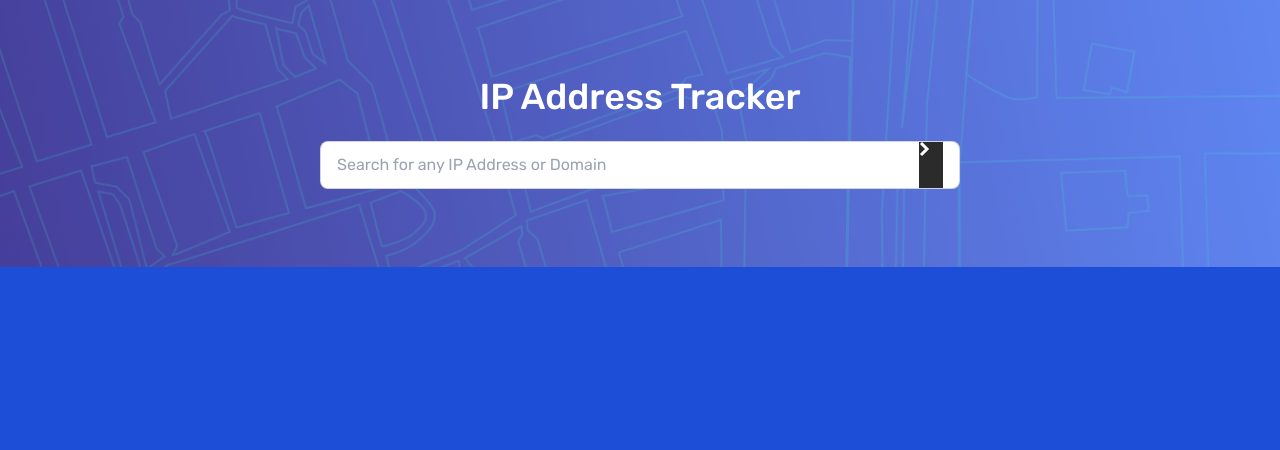
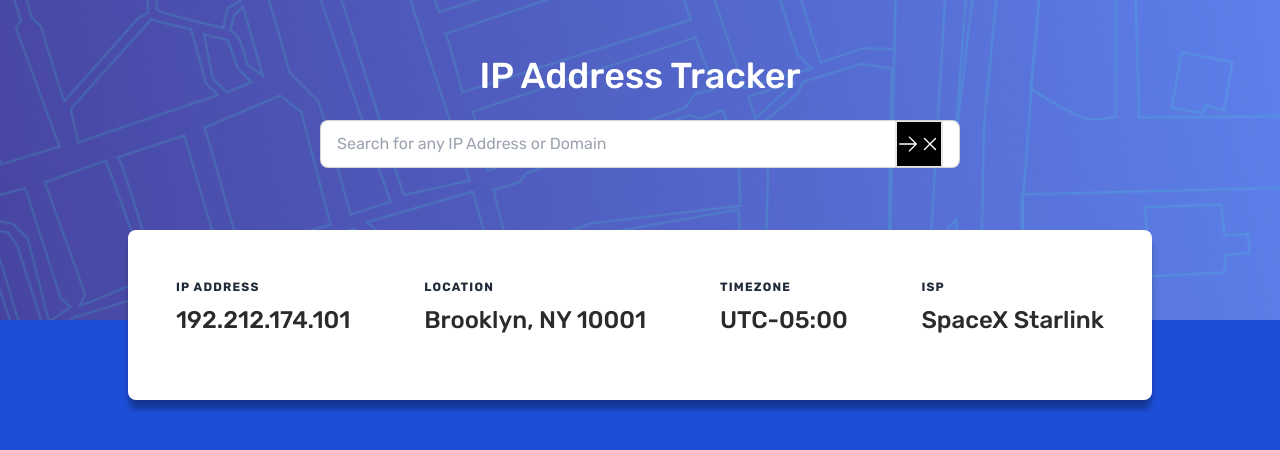
Before and after one commit to shemjay/ip-address-tracker, a React (Vite) app: page / in a window 1280 px wide. Shown: the top 450 px of the page. Built offline with nearby package versions, Linux system fonts and the light colour scheme.

Commit message:
Add IP Address results container and API Call

```diff
--- a/package.json
+++ b/package.json
@@ -10,6 +10,7 @@
     "preview": "vite preview"
   },
   "dependencies": {
+    "@heroicons/react": "^2.2.0",
     "@svgr/rollup": "^8.1.0",
     "axios": "^1.7.9",
     "daisyui": "^4.12.23",
--- a/src/App.jsx
+++ b/src/App.jsx
@@ -2,6 +2,9 @@ import React from 'react'
 import Map from './Components/Map'
 import Tracker from './Components/Tracker'
 import './App.css'
+
+// IP Geolocation API by IPify: https://geo.ipify.org/
+// LeafletJS: https://leafletjs.com/
 
 function App() {
 
--- a/src/Components/Tracker.jsx
+++ b/src/Components/Tracker.jsx
@@ -1,22 +1,98 @@
-import React from "react";
-import { ReactComponent as IconArrow } from "../../images/icon-arrow.svg";
+import React, { useState } from "react";
+import { XMarkIcon } from "@heroicons/react/24/solid";
+import { ArrowRightIcon } from "@heroicons/react/24/solid";
+import axios from "axios";
 
 const Tracker = () => {
+  const [ipAddress, setIpAddress] = useState("");
+  const [ipError, setIpError] = useState(null);
+
+  const handleSubmit = (e) => {
+    e.preventDefault();
+    if (ipAddress.trim() === "") {
+      console.log("Please enter a valid IP Address");
+      return;
+    } else {
+      fetchIPAddress();
+    }
+  };
+
+  const fetchIPAddress = async () => {
+    try {
+      const response = await fetch(
+        `https://geo.ipify.org/api/v2/country?apiKey=at_UGACLWcsZmDiEdv4lr633DaWMFHB6&ipAddress=${ipAddress}`
+      );
+      if (!response.ok) {
+        throw new Error("Network response was not ok");
+      }
+      const data = await response.json();
+      console.log(data);
+      setIpAddress(data.ip);
+      return data;
+    } catch (error) {
+      setIpError(error);
+      console.log("Error fetching first API", error);
+    }
+  };
+
+  const handleInputChange = (e) => {
+    setIpAddress(e.target.value);
+    console.log(ipAddress);
+  };
+
+  const handleClear = () => {
+    setIpAddress("");
+  };
+
   return (
-    <div className="h-2/4 w-full bg-[url('../../images/pattern-bg-desktop.png')] bg-cover bg-center relative flex items-center justify-center">
+    <div className="h-2/3 w-full bg-[url('../../images/pattern-bg-desktop.png')] bg-cover bg-center relative flex items-center justify-center">
       {/* IP Address Input */}
-      <div className="flex items-center flex-col gap-6 font-regular text-VeryDarkGray w-1/2 ">
+      <div className="flex items-center flex-col gap-6 font-regular text-VeryDarkGray w-1/2 mb-24">
         <h1 className="text-white text-4xl font-Rubik">IP Address Tracker</h1>
-        <label className="input input-bordered flex items-center bg-white gap-2 w-full font-light">
+        <label className="input input-bordered flex items-center bg-white gap-2 w-full font-light overflow-hidden">
           <input
             type="text"
             className="grow"
             placeholder="Search for any IP Address or Domain"
+            value={ipAddress}
+            onChange={(e) => handleInputChange(e)}
           />
-          <IconArrow className="cursor-pointer text-center flex items-center justify-center w-6 h-full bg-VeryDarkGray" />
+          <div className="bg-black border-2 border-red flex items-center justify-between w-12 h-12">
+            <ArrowRightIcon
+              className="cursor-pointer fill-current text-white w-6 h-full flex items-center justify-center"
+              onClick={(e) => handleSubmit(e)}
+            />
+            <XMarkIcon
+              className="h-full w-6 fill-current text-white cursor-pointer"
+              onClick={(e) => handleClear(e)}
+            />
+          </div>
         </label>
       </div>
       {/* IP Address Input End */}
+
+      {/* IP Address Container Start */}
+      {/*TWEAK THE BOX SHADOW ON THIS */}<div className="bg-white p-12 flex items-center justify-center rounded-lg absolute bottom-[-5rem] w-4/5 [box-shadow:0_10px_6px_-1px_rgba(0,0,0,0.3),0_2px_4px_-2px_rgba(0,0,0,0.1)]">
+        <ul className="flex items-center justify-between w-full gap-18">
+          <li className="mb-4 flex items-center flex-col">
+            <p className="uppercase text-[0.75rem] font-bold pb-2 w-full text-left tracking-widest">IP Address</p>
+            <h2 className="text-2xl text-VeryDarkGray font-regular">192.212.174.101</h2>
+          </li>
+          <li className="mb-4 flex items-center flex-col">
+            <p className="uppercase text-[0.75rem] font-bold pb-2 w-full text-left tracking-widest">Location</p>
+            <h2 className="text-2xl text-VeryDarkGray font-regular">Brooklyn, NY 10001</h2>
+          </li>
+          <li className="mb-4 flex items-center flex-col">
+            <p className="uppercase text-[0.75rem] font-bold pb-2 w-full text-left tracking-widest">Timezone</p>
+            <h2 className="text-2xl text-VeryDarkGray font-regular">UTC-05:00</h2>
+          </li>
+          <li className="mb-4 flex items-center flex-col">
+            <p className="uppercase text-[0.75rem] font-bold pb-2 w-full text-left tracking-widest">ISP</p>
+            <h2 className="text-2xl text-VeryDarkGray font-regular">SpaceX Starlink</h2>
+          </li>
+        </ul>
+      </div>
+      {/* IP Address Container End */}
     </div>
   );
 };
```
Also changed, not shown: images/icon-arrow.svg, 1 other file (tests, documents, lock files or other folders).
